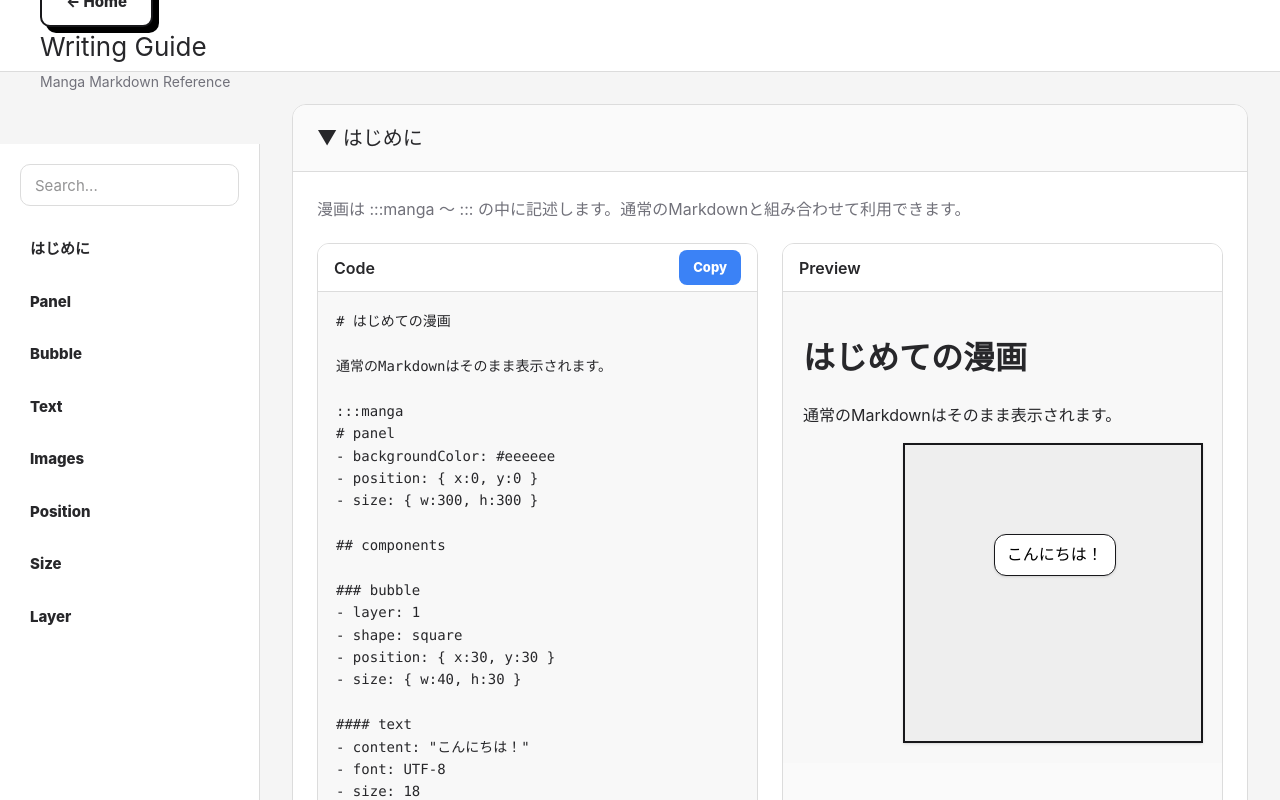
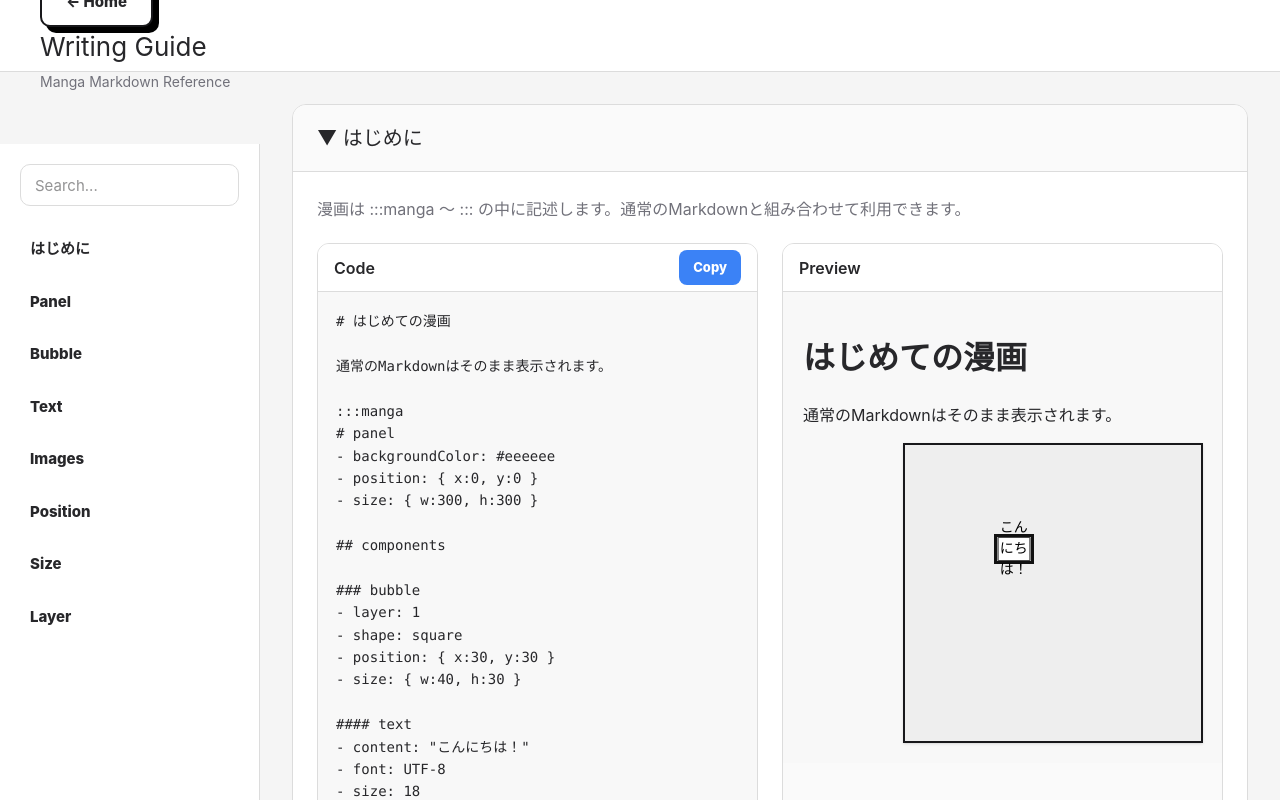
Before and after one commit to Koufuu15/MangaDown, a Vue app: page /guide in a window 1280 px wide. Built offline with nearby package versions, Linux system fonts and the light colour scheme.

Commit message:
吹き出しを多様化

```diff
--- a/src/components/manga/Bubble.vue
+++ b/src/components/manga/Bubble.vue
@@ -1,24 +1,384 @@
 <script setup>
-defineProps({
+import { computed } from "vue"
+
+const props = defineProps({
   bubble: {
     type: Object,
     required: true
   }
 })
+
+const shape = computed(() => props.bubble.shape ?? "round")
+const background = computed(() => props.bubble.background ?? "#ffffff")
+const borderEnabled = computed(() => props.bubble.border ?? true)
+const borderWidth = computed(() => props.bubble.borderWidth ?? 3)
+const borderColor = computed(() => props.bubble.borderColor ?? "#111111")
+
+const tail = computed(() => {
+  return props.bubble.tail ?? {
+    direction: "none",
+    position: 50
+  }
+})
+
+const tailDirection = computed(() => {
+  if (typeof tail.value === "string") {
+    return tail.value
+  }
+
+  return tail.value?.direction ?? "none"
+})
+
+const tailPosition = computed(() => {
+  if (typeof tail.value === "object") {
+    return tail.value.position ?? 50
+  }
+
+  return 50
+})
+
+const border = computed(() => {
+  if (!borderEnabled.value) {
+    return "none"
+  }
+
+  return `${borderWidth.value}px solid ${borderColor.value}`
+})
+
+const bubbleStyle = computed(() => ({
+  position: "absolute",
+  left: `${props.bubble.position?.x ?? 0}%`,
+  top: `${props.bubble.position?.y ?? 0}%`,
+  width: `${props.bubble.size?.width ?? 100}px`,
+  height: `${props.bubble.size?.height ?? 60}px`,
+  background: background.value,
+  border: border.value,
+  boxSizing: "border-box"
+}))
 </script>
 
 <template>
   <div
-    :style="{
-      position: 'absolute',
-      left: `${bubble.position.x}%`,
-      top: `${bubble.position.y}%`,
-      border: '1px solid black',
-      backgroundColor: 'white',
-      padding: '8px',
-      fontSize: '14px'
-    }"
+    class="bubble"
+    :class="`bubble-${shape}`"
+    :style="bubbleStyle"
   >
-    {{ bubble.text }}
+    <!-- square -->
+    <svg
+      v-if="shape === 'square'"
+      class="bubble-svg"
+      viewBox="0 0 100 100"
+      preserveAspectRatio="none"
+    >
+      <path
+        d="
+          M 3 3
+          H 97
+          V 97
+          H 3
+          Z
+        "
+        :fill="background"
+        :stroke="borderEnabled ? borderColor : 'none'"
+        :stroke-width="borderWidth"
+      />
+    </svg>
+
+    <!-- round -->
+    <svg
+      v-else-if="shape === 'round'"
+      class="bubble-svg"
+      viewBox="0 0 100 100"
+        preserveAspectRatio="none"
+    >
+      <ellipse
+        cx="50"
+        cy="50"
+        rx="47"
+        ry="47"
+        :fill="background"
+        :stroke="borderEnabled ? borderColor : 'none'"
+        :stroke-width="borderWidth"
+      />
+    </svg>
+
+    <!-- thought -->
+    <svg
+      v-else-if="shape === 'thought'"
+      class="bubble-svg"
+      viewBox="0 0 100 100"
+      preserveAspectRatio="none"
+    >
+      <path
+        d="
+          M 10 30
+          C 5 22, 12 15, 20 18
+          C 20 9, 30 6, 36 13
+          C 42 5, 52 8, 53 17
+          C 61 9, 71 12, 70 21
+          C 81 17, 89 24, 84 32
+          C 94 36, 94 46, 85 50
+          C 94 56, 89 66, 80 65
+          C 82 76, 72 82, 64 75
+          C 58 87, 47 87, 44 77
+          C 34 84, 24 78, 27 69
+          C 16 72, 9 64, 15 56
+          C 5 52, 5 40, 14 37
+          C 8 35, 8 32, 10 30
+          Z
+        "
+        :fill="background"
+        :stroke="borderEnabled ? borderColor : 'none'"
+        :stroke-width="borderWidth"
+        stroke-linejoin="round"
+      />
+    </svg>
+
+    <!-- shout -->
+    <svg
+      v-else-if="shape === 'shout'"
+      class="bubble-svg"
+      viewBox="0 0 100 100"
+      preserveAspectRatio="none"
+    >
+      <path
+        d="
+          M 50 2
+          C 54 12, 57 14, 64 7
+          C 64 17, 68 20, 77 15
+          C 74 25, 78 28, 88 27
+          C 80 35, 83 40, 98 43
+          C 86 48, 86 53, 98 58
+          C 83 60, 81 66, 88 74
+          C 77 72, 73 77, 77 87
+          C 67 81, 62 84, 61 98
+          C 55 87, 49 87, 43 98
+          C 42 85, 36 82, 27 87
+          C 31 77, 27 73, 17 75
+          C 24 66, 20 61, 5 59
+          C 17 53, 17 48, 3 43
+          C 17 40, 21 35, 12 27
+          C 23 29, 27 24, 23 14
+          C 33 20, 38 17, 36 7
+          C 44 14, 48 12, 50 2
+          Z
+        "
+        :fill="background"
+        :stroke="borderEnabled ? borderColor : 'none'"
+        :stroke-width="borderWidth"
+        stroke-linejoin="round"
+      />
+    </svg>
+
+    <!-- star -->
+    <svg
+      v-else-if="shape === 'star'"
+      class="bubble-svg"
+      viewBox="0 0 100 100"
+      preserveAspectRatio="none"
+    >
+      <path
+        d="
+          M 50 2
+          L 61 35
+          L 96 25
+          L 70 49
+          L 98 68
+          L 64 66
+          L 55 98
+          L 44 67
+          L 10 77
+          L 31 51
+          L 4 31
+          L 39 35
+          Z
+        "
+        :fill="background"
+        :stroke="borderEnabled ? borderColor : 'none'"
+        :stroke-width="borderWidth"
+        stroke-linejoin="round"
+      />
+    </svg>
+
+    <!-- tail -->
+    <div
+      v-if="tailDirection !== 'none'"
+      class="bubble-tail"
+      :class="`tail-${tailDirection}`"
+      :style="{
+        '--tail-position': `${tailPosition}%`,
+        '--tail-background': background,
+        '--tail-border-color': borderColor,
+        '--tail-border-width': `${borderWidth}px`
+      }"
+    />
+
+    <div
+      v-if="bubble.text"
+      class="bubble-text"
+      :style="{
+        fontSize: bubble.text.fontSize,
+        color: bubble.text.color,
+        fontFamily: bubble.text.font
+      }"
+    >
+      {{ bubble.text.content }}
+    </div>
   </div>
 </template>
+
+<style scoped>
+.bubble {
+  position: absolute;
+  overflow: visible;
+}
+
+.bubble-svg {
+  position: absolute;
+  inset: 0;
+
+  width: 100%;
+  height: 100%;
+
+  overflow: visible;
+}
+
+.bubble-text {
+  position: absolute;
+  inset: 0;
+
+  display: flex;
+  align-items: center;
+  justify-content: center;
+
+  padding: 8px;
+
+  text-align: center;
+
+  font-size: 14px;
+
+  z-index: 2;
+}
+
+
+/* =========================
+   Tail
+   ========================= */
+
+.bubble-tail {
+  position: absolute;
+
+  width: 0;
+  height: 0;
+
+  z-index: 3;
+}
+
+
+/* bottom */
+
+.tail-bottom {
+  left: var(--tail-position);
+  bottom: -25px;
+
+  transform: translateX(-50%);
+
+  border-left: 15px solid transparent;
+  border-right: 15px solid transparent;
+  border-top: 25px solid var(--tail-border-color);
+}
+
+.tail-bottom::after {
+  content: "";
+
+  position: absolute;
+
+  left: -11px;
+  top: -24px;
+
+  border-left: 11px solid transparent;
+  border-right: 11px solid transparent;
+  border-top: 20px solid var(--tail-background);
+}
+
+
+/* top */
+
+.tail-top {
+  left: var(--tail-position);
+  top: -25px;
+
+  transform: translateX(-50%);
+
+  border-left: 15px solid transparent;
+  border-right: 15px solid transparent;
+  border-bottom: 25px solid var(--tail-border-color);
+}
+
+.tail-top::after {
+  content: "";
+
+  position: absolute;
+
+  left: -11px;
+  top: 4px;
+
+  border-left: 11px solid transparent;
+  border-right: 11px solid transparent;
+  border-bottom: 20px solid var(--tail-background);
+}
+
+
+/* right */
+
+.tail-right {
+  top: var(--tail-position);
+  right: -25px;
+
+  transform: translateY(-50%);
+
+  border-top: 15px solid transparent;
+  border-bottom: 15px solid transparent;
+  border-left: 25px solid var(--tail-border-color);
+}
+
+.tail-right::after {
+  content: "";
+
+  position: absolute;
+
+  left: -24px;
+  top: -11px;
+
+  border-top: 11px solid transparent;
+  border-bottom: 11px solid transparent;
+  border-left: 20px solid var(--tail-background);
+}
+
+
+/* left */
+
+.tail-left {
+  top: var(--tail-position);
+  left: -25px;
+
+  transform: translateY(-50%);
+
+  border-top: 15px solid transparent;
+  border-bottom: 15px solid transparent;
+  border-right: 25px solid var(--tail-border-color);
+}
+
+.tail-left::after {
+  content: "";
+
+  position: absolute;
+
+  right: -24px;
+  top: -11px;
+
+  border-top: 11px solid transparent;
+  border-bottom: 11px solid transparent;
+  border-right: 20px solid var(--tail-background);
+}
+</style>
--- a/src/components/manga/Panel.vue
+++ b/src/components/manga/Panel.vue
@@ -1,5 +1,6 @@
 <script setup>
 import { resolveAsset } from "@/utils/assetResolver"
+import Bubble from "./Bubble.vue"
 
 defineProps({
   panel: {
@@ -24,44 +25,34 @@ defineProps({
       v-for="(component, index) in panel.components"
       :key="index"
     >
-      <div
+
+      <!-- Bubble -->
+      <Bubble
         v-if="component.bubble"
         v-for="(bubble, bubbleIndex) in component.bubble"
         :key="bubbleIndex"
-        class="absolute bg-white border border-zinc-900 rounded-xl px-3 py-2 shadow-sm"
+        :bubble="bubble"
         :style="{
-          left: bubble.position.x + '%',
-          top: bubble.position.y + '%',
-          minWidth: bubble.size.width + 'px',
-          minHeight: bubble.size.height + 'px',
-          maxWidth: '260px',
           zIndex: bubble.layer
         }"
-      >
-        <p
-          :style="{
-            fontSize: bubble.text.fontSize,
-            color: bubble.text.color,
-            fontFamily: bubble.text.font
-          }"
-        >
-          {{ bubble.text.content }}
-        </p>
-      </div>
+      />
 
+      <!-- Image -->
       <img
         v-if="component.image"
         v-for="image in component.image"
+        :key="image.name"
         :src="resolveAsset(image.name)"
         class="absolute"
         :style="{
-            left: image.position.x + '%',
-            top: image.position.y + '%',
-            width: image.size.width + 'px',
-            height: image.size.height + 'px',
-            zIndex: image.layer
+          left: image.position.x + '%',
+          top: image.position.y + '%',
+          width: image.size.width + 'px',
+          height: image.size.height + 'px',
+          zIndex: image.layer
         }"
       />
+
     </template>
   </div>
 </template>
--- a/src/parser/manga/parsers/bubbleParser.js
+++ b/src/parser/manga/parsers/bubbleParser.js
@@ -42,8 +42,35 @@ export default function parseBubble(
       break
     }
 
-    case "backgroundColor":
-      bubble.backgroundColor = value
+    case "background":
+      bubble.background = value
       break
+
+    case "border":
+      bubble.border = value === true || value === "true"
+      break
+
+    case "borderWidth":
+      if (isNaN(Number(value))) {
+        state.errMsg = "borderWidthは数値で入力してください"
+      } else {
+        bubble.borderWidth = Number(value)
+      }
+      break
+
+    case "borderColor":
+      bubble.borderColor = value
+      break
+
+    case "tail": {
+      const tail = parseObject(value)
+
+      bubble.tail = {
+        direction: tail.direction,
+        position: tail.position
+      }
+
+      break
+    }
   }
 }
--- a/src/parser/manga/utils/parseObject.js
+++ b/src/parser/manga/utils/parseObject.js
@@ -9,7 +9,22 @@ export default function parseObject(str) {
         const [k, v] = item.split(":")
         if (!k || !v) return
 
-        result[k.trim()] = Number(v.trim())
+        const key = k.trim()
+
+        let value = v.trim()
+
+        value = value
+            .replace(/^["']|["']$/g, "")
+
+        if (!isNaN(Number(value))) {
+            result[key] = Number(value)
+        } else if (value === "true") {
+            result[key] = true
+        } else if (value === "false") {
+            result[key] = false
+        } else {
+            result[key] = value
+        }
     })
 
     return result
```
